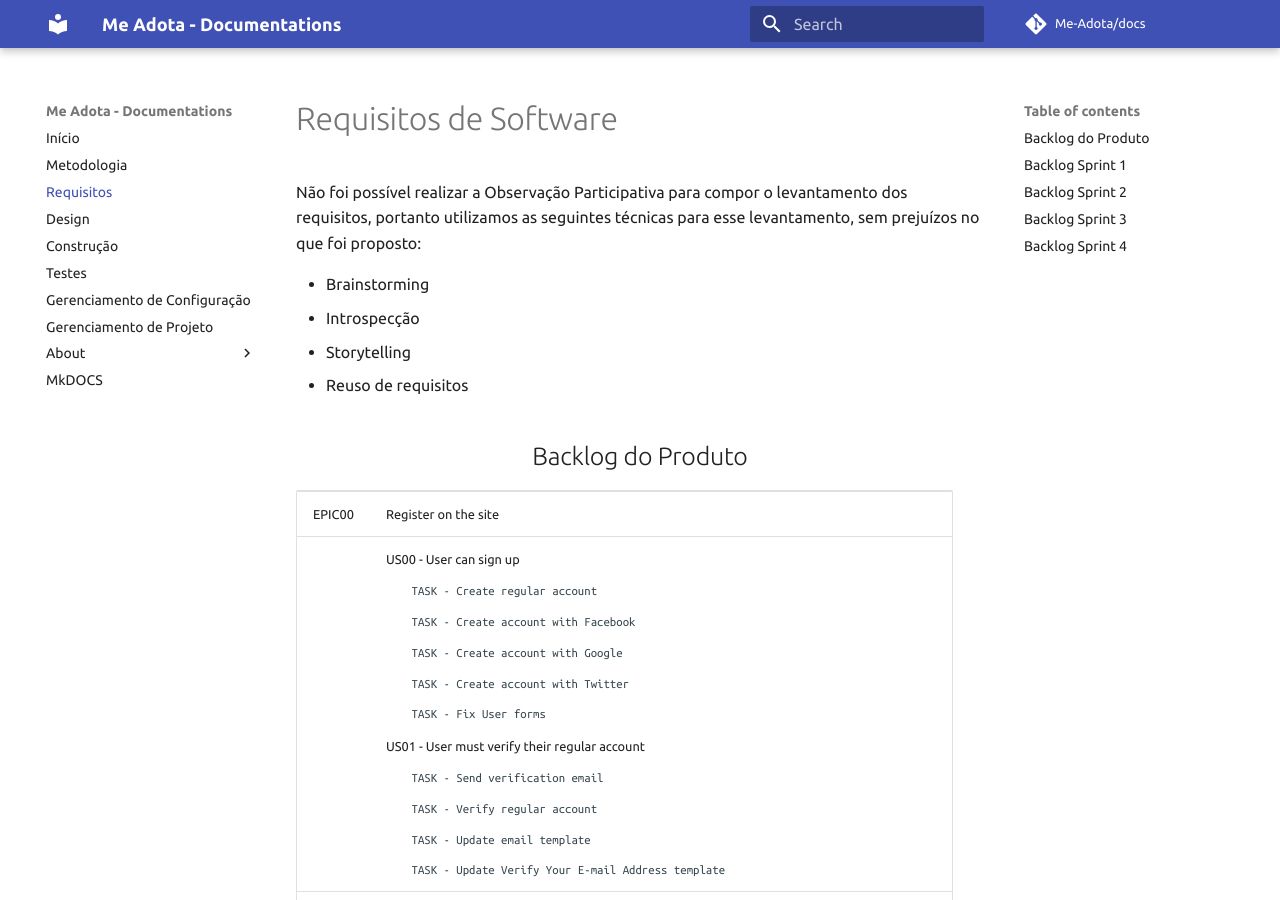
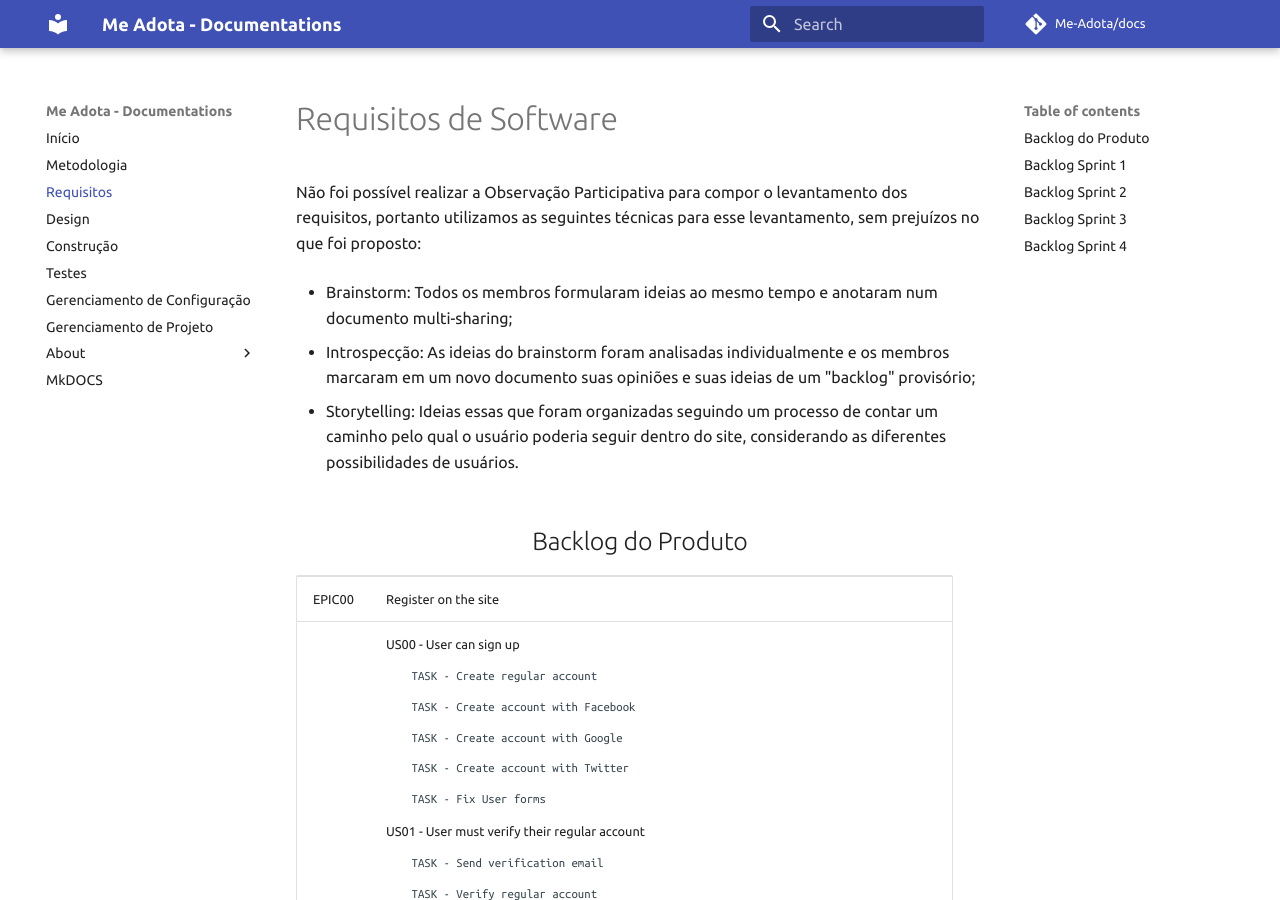
Before and after one commit to Me-Adota/docs, an MkDocs documentation site: the page built from docs/requirements.md, in a window 1280 px wide and 900 px high. Built offline with MkDocs 1.6.1 and Material for MkDocs 9.7.7, drawn with Linux system fonts in a browser that asks for light colours; comment, search, counter and statistics services are not loaded.

Commit message:
:arrow_up: Updated requiriments.md

```diff
--- a/docs/requirements.md
+++ b/docs/requirements.md
@@ -2,11 +2,11 @@
 
 Não foi possível realizar a Observação Participativa para compor o levantamento dos requisitos, portanto utilizamos as seguintes técnicas para esse levantamento, sem prejuízos no que foi proposto:
 
-* Brainstorming
-* Introspecção
-* Storytelling
-* Reuso de requisitos
+* Brainstorm: Todos os membros formularam ideias ao mesmo tempo e anotaram num documento multi-sharing;
 
+* Introspecção: As ideias do brainstorm foram analisadas individualmente e os membros marcaram em um novo documento suas opiniões e suas ideias de um "backlog" provisório;
+
+* Storytelling: Ideias essas que foram organizadas seguindo um processo de contar um caminho pelo qual o usuário poderia seguir dentro do site, considerando as diferentes possibilidades de usuários.
 
 ## <center>Backlog do Produto</center>
 
```
